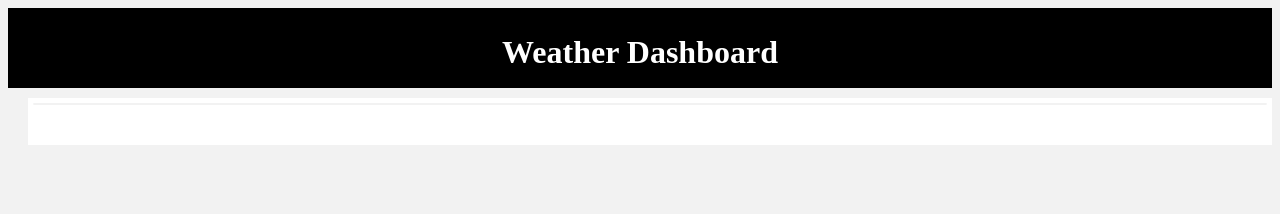
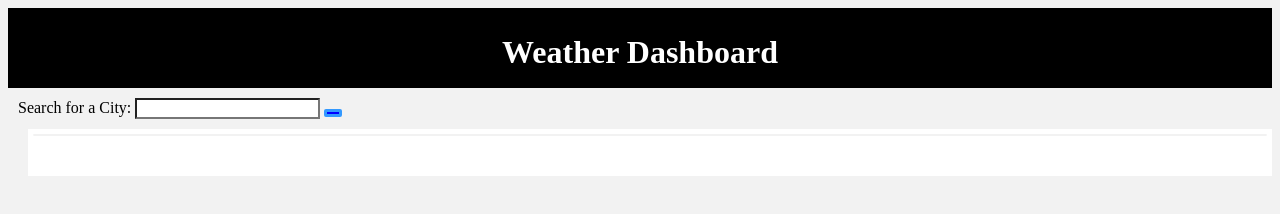
Before and after one commit to verypaleale/WeatherDashboard, a plain HTML site: page index.html in a window 1280 px wide. Drawn offline with nearby package versions, Linux system fonts and the light colour scheme.

Commit message:
more css changes, establish vars

```diff
--- a/index.html
+++ b/index.html
@@ -19,7 +19,9 @@
                 <div class="input">
 
                     <form id="weather-form">
-
+                        <label for="city-input">Search for a City:</label>
+                        <input type="text" id="city-input">
+                        <button id="add-city" type="submit"><span class="fa fa-search"></span></button>
 
                     </form>
 
@@ -36,7 +38,7 @@
                 <div class="row" id="no-gutters">
                     <div class="forecast">
                         <div class="forecast-head"></div>
-                        <div class = "five-day"></div>
+                        <div class ="five-day"></div>
                     </div>
                 </div>
             <div class="col-sm-2"></div>
--- a/script.js
+++ b/script.js
@@ -0,0 +1,5 @@
+var today
+var city
+var weatherKey
+var lat
+var long
--- a/style.css
+++ b/style.css
@@ -54,3 +54,14 @@ body{
     min-width: 50px;
     max-height: fit-content;
 }
+
+#add-city {
+    color: #fff;
+    background-color: blue;
+    border: 3px solid #3399ff;
+    border-radius: 2px;
+}
+
+#weather-form {
+    display: inline;
+}
```
